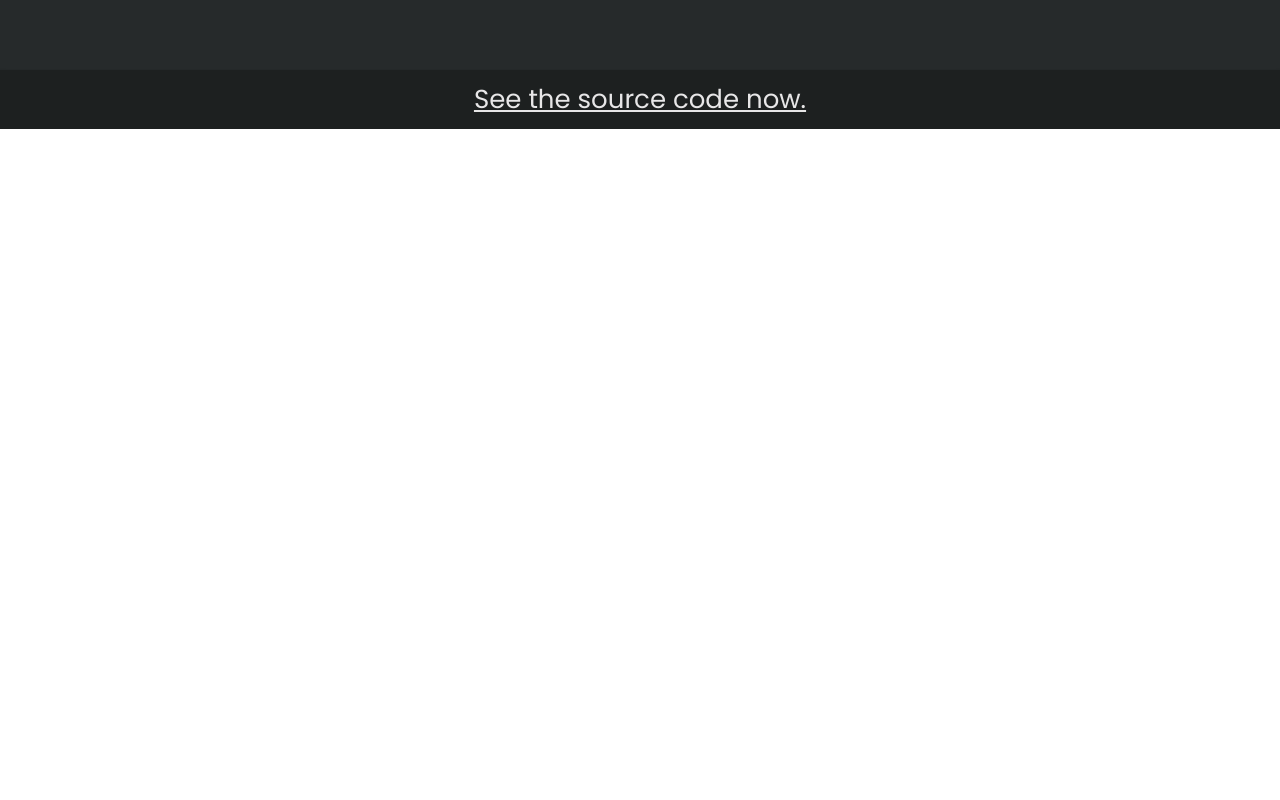
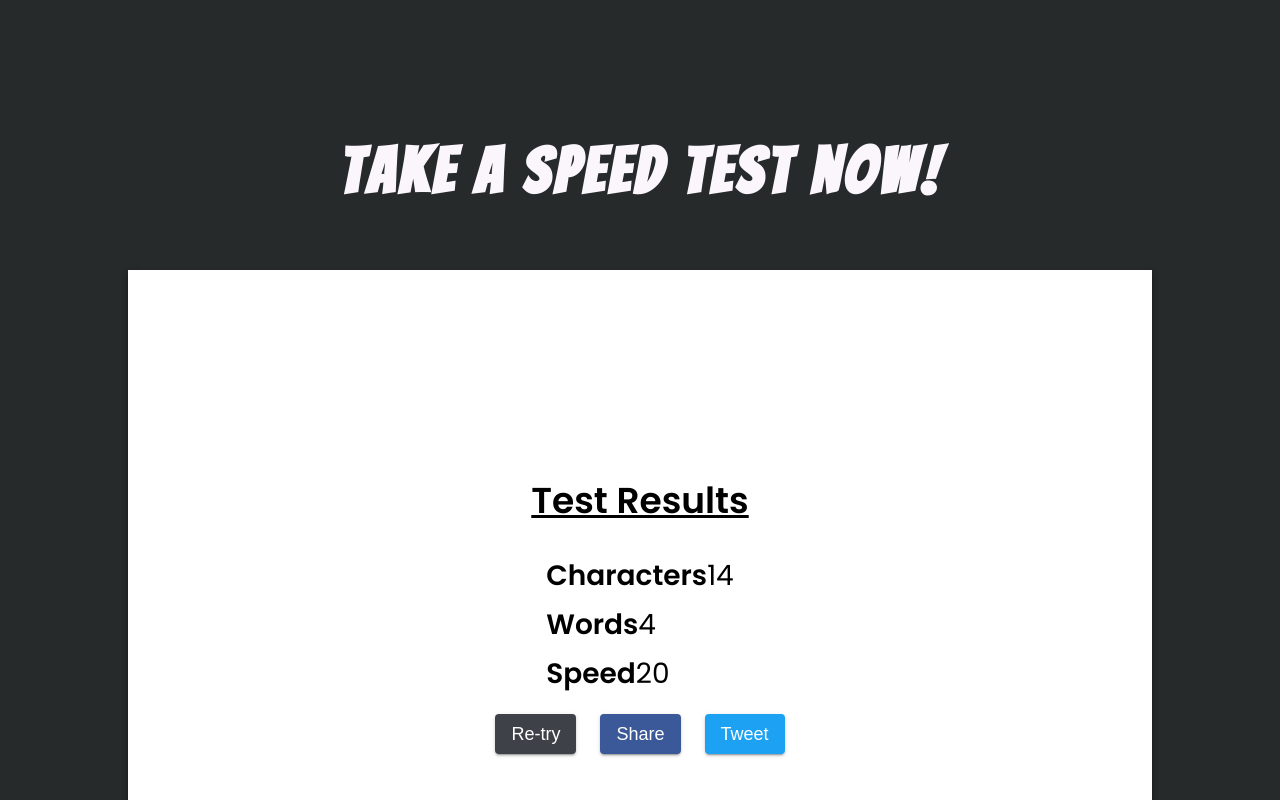
Before and after one commit to ayushikolay/flashtype, a React (Create React App) app: page / in a window 1280 px wide. Shown: the part 700-1500 px from the top of the page. Before the commit the page ends 829 px from the top, so only its background shows below. Built offline with nearby package versions, Linux system fonts and the light colour scheme.

Commit message:
Test Results Implemented

```diff
--- a/src/components/App/App.js
+++ b/src/components/App/App.js
@@ -3,6 +3,7 @@ import "./App.css";
 import Navbar from "./../Navbar/Navbar";
 import Landing from "../Landing/Landing";
 import Footer from "../Footer/Footer";
+import ChallengeSection from "../ChallengeSection/ChallengeSection";
 
 class App extends React.Component {
   render() {
@@ -15,6 +16,7 @@ class App extends React.Component {
         <Landing />
 
         {/* Challenge section  */}
+        <ChallengeSection />
 
         {/* Footer  */}
         <Footer />
--- /dev/null
+++ b/src/components/ChallengeSection/ChallengeSection.css
@@ -0,0 +1,14 @@
+.challenge-section-container {
+  min-height: 90vh;
+  flex-direction: column;
+  align-items: center;
+  margin: 24px 0;
+}
+
+.challenge-section-header {
+  text-align: center;
+  color: #fbf6fb;
+  font-family: "Bangers", cursive;
+  font-size: 64px;
+  letter-spacing: 4px;
+}
--- /dev/null
+++ b/src/components/ChallengeSection/ChallengeSection.js
@@ -0,0 +1,16 @@
+import React from "react";
+import TestContainer from "../TestContainer/TestContainer";
+import "./ChallengeSection.css";
+
+const ChallengeSection = () => {
+  return (
+    <div className="challenge-section-container">
+      <h1 data-aos="fade-down" className="challenge-section-header">
+        Take a Speed Test now!
+      </h1>
+      <TestContainer words={4} characters={14} wpm={20} />
+    </div>
+  );
+};
+
+export default ChallengeSection;
--- a/src/components/Navbar/Navbar.css
+++ b/src/components/Navbar/Navbar.css
@@ -28,7 +28,6 @@
   font-size: 40px;
   letter-spacing: 1px;
   margin: 0 10px;
-  /* color: #34353b; */
   color: #e7e6e7;
 }
 
@@ -39,3 +38,8 @@
   color: #e7e6e7;
   font-weight: 800;
 }
+
+.Octocat-image {
+  margin-right: 16px;
+  height: 50px;
+}
--- a/src/components/Navbar/Navbar.js
+++ b/src/components/Navbar/Navbar.js
@@ -1,5 +1,6 @@
 import React, { Component } from "react";
 import logo from "././../../assets/logo.png";
+import Octocat from "././../../assets/Octocat.png";
 import "./Navbar.css";
 
 export default class Navbar extends Component {
@@ -18,7 +19,7 @@ export default class Navbar extends Component {
               href="https://github.com/ayushikolay/flashtype"
               rel="noreferrer"
             >
-              Source Code
+              <img className="Octocat-image" src={Octocat} alt="Source Code" />
             </a>
           </div>
         </div>
--- /dev/null
+++ b/src/components/TestContainer/TestContainer.css
@@ -0,0 +1,24 @@
+.test-container {
+  background-color: #ffffff;
+  margin: 64px 0;
+  margin-left: 10%;
+  width: 80%;
+  margin-left: 10%;
+  min-height: 700px;
+  display: flex;
+  flex-wrap: wrap;
+  flex-direction: column;
+  box-shadow: 0 3px 6px rgba(0, 0, 0, 0.16), 0 3px 6px rgba(0, 0, 0, 0.23);
+}
+
+.typing-challenge-container {
+  display: flex;
+  flex-grow: 1;
+}
+
+.try-again-container {
+  flex-grow: 1;
+  display: flex;
+  flex-direction: column;
+  justify-content: center;
+}
--- /dev/null
+++ b/src/components/TestContainer/TestContainer.js
@@ -0,0 +1,15 @@
+import React from "react";
+import TryAgain from "../TryAgain/TryAgain";
+import "./TestContainer.css";
+
+const TestContainer = ({ words, characters, wpm }) => {
+  return (
+    <div className="test-container">
+      <div className="try-again-container">
+        <TryAgain words={words} characters={characters} wpm={wpm} />
+      </div>
+    </div>
+  );
+};
+
+export default TestContainer;
--- /dev/null
+++ b/src/components/TryAgain/TryAgain.css
@@ -0,0 +1,64 @@
+.try-again-container {
+  display: flex;
+  flex-direction: column;
+  justify-content: center;
+  align-items: center;
+}
+
+.try-again-container > h1 {
+  text-decoration: underline;
+  margin: 0;
+  font-size: 36px;
+  margin-bottom: 20px;
+}
+
+.result-container > p {
+  font-size: 28px;
+  margin: 7px;
+}
+
+.end-btns {
+  position: relative;
+  margin: 12px;
+  border: none;
+  border-radius: 4px;
+  padding: 2px 16px;
+  min-width: 64px;
+  vertical-align: middle;
+  text-align: center;
+  color: #fff;
+  box-shadow: 0 3px 1px -2px rgba(0, 0, 0, 0.2), 0 2px 2px 0 rgba(0, 0, 0, 0.14),
+    0 1px 5px 0 rgba(0, 0, 0, 0.12);
+  font-size: 18px;
+  font-weight: 500;
+  line-height: 36px;
+  cursor: pointer;
+  transition: background-color 0.2s;
+}
+
+.start-again-btn {
+  background: #3e4248;
+}
+
+.start-again-btn:hover,
+.start-again-btn:focus {
+  background: #808080;
+}
+
+.share-btn {
+  background: #3b5998;
+}
+
+.share-btn:hover,
+.share-btn:focus {
+  background: #5d7dc4;
+}
+
+.tweet-btn {
+  background: #1da1f2;
+}
+
+.tweet-btn:hover,
+.tweet-btn:focus {
+  background: #8faef3;
+}
--- /dev/null
+++ b/src/components/TryAgain/TryAgain.js
@@ -0,0 +1,55 @@
+import React from "react";
+import "./TryAgain.css";
+
+const TryAgain = ({ words, characters, wpm }) => {
+  const url = "https://github.com/ayushikolay/flashtype";
+  return (
+    <div className="try-again-container">
+      <h1>Test Results</h1>
+      <div className="result-container">
+        <p>
+          <b>Characters</b>
+          {characters}
+        </p>
+        <p>
+          <b>Words</b>
+          {words}
+        </p>
+        <p>
+          <b>Speed</b>
+          {wpm}
+        </p>
+      </div>
+      <div>
+        <button className="end-btns start-again-btn">Re-try</button>
+        <button
+          onClick={() =>
+            window.open(
+              "https://www.facebook.com/sharer/sharer.php?u=" + url,
+              "facebook-share-dialog",
+              "width=800,height=600"
+            )
+          }
+          className="end-btns share-btn"
+        >
+          Share
+        </button>
+        <button
+          onClick={() =>
+            window.open(
+              "https://twitter.com/intent/tweet?text=Check%20this%20out%20" +
+                url,
+              "Twitter",
+              "width=800,height=600"
+            )
+          }
+          className="end-btns tweet-btn"
+        >
+          Tweet
+        </button>
+      </div>
+    </div>
+  );
+};
+
+export default TryAgain;
```
Also changed, not shown: src/assets/Octocat.jpg (added), src/assets/Octocat.png (added).
